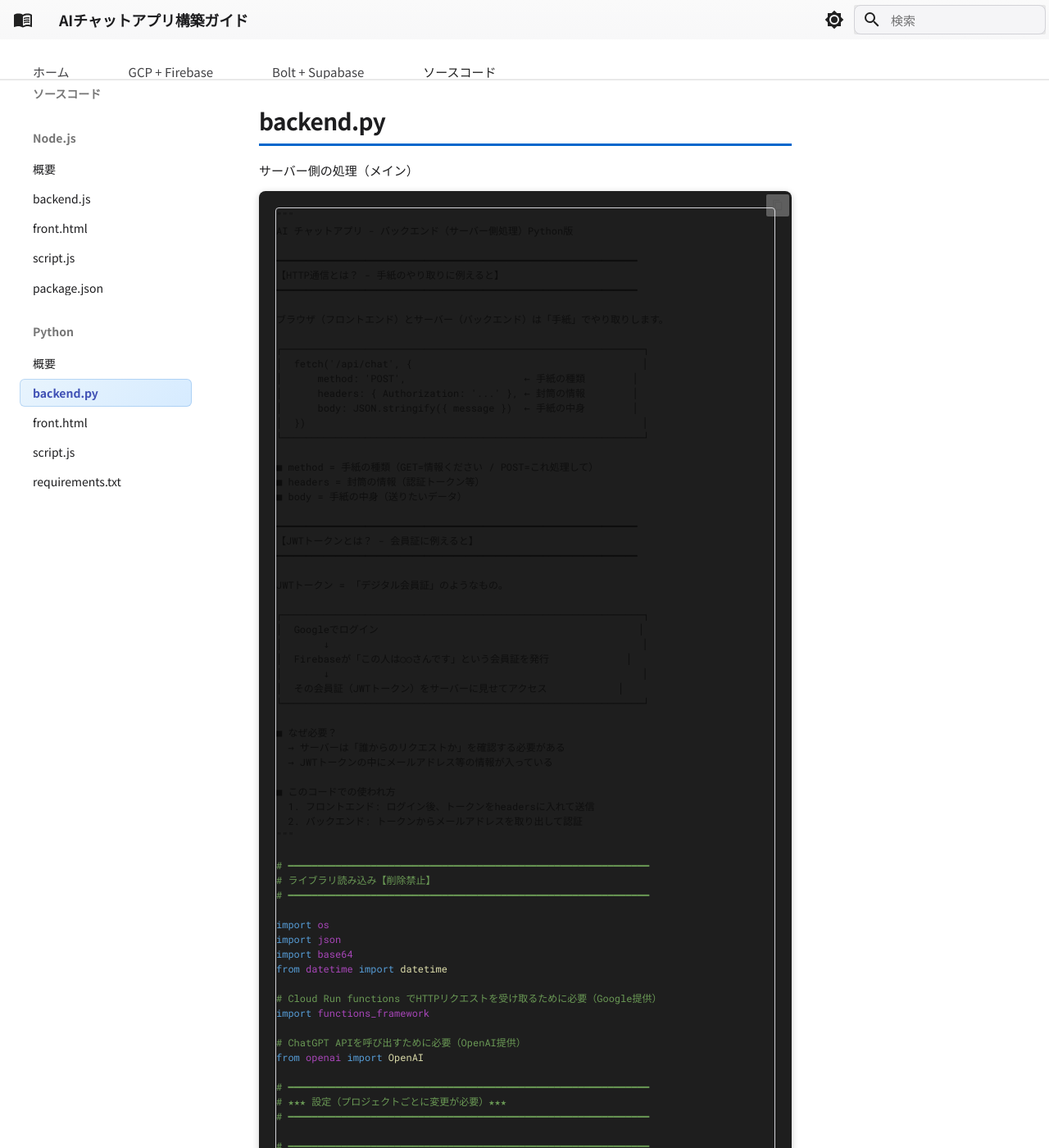
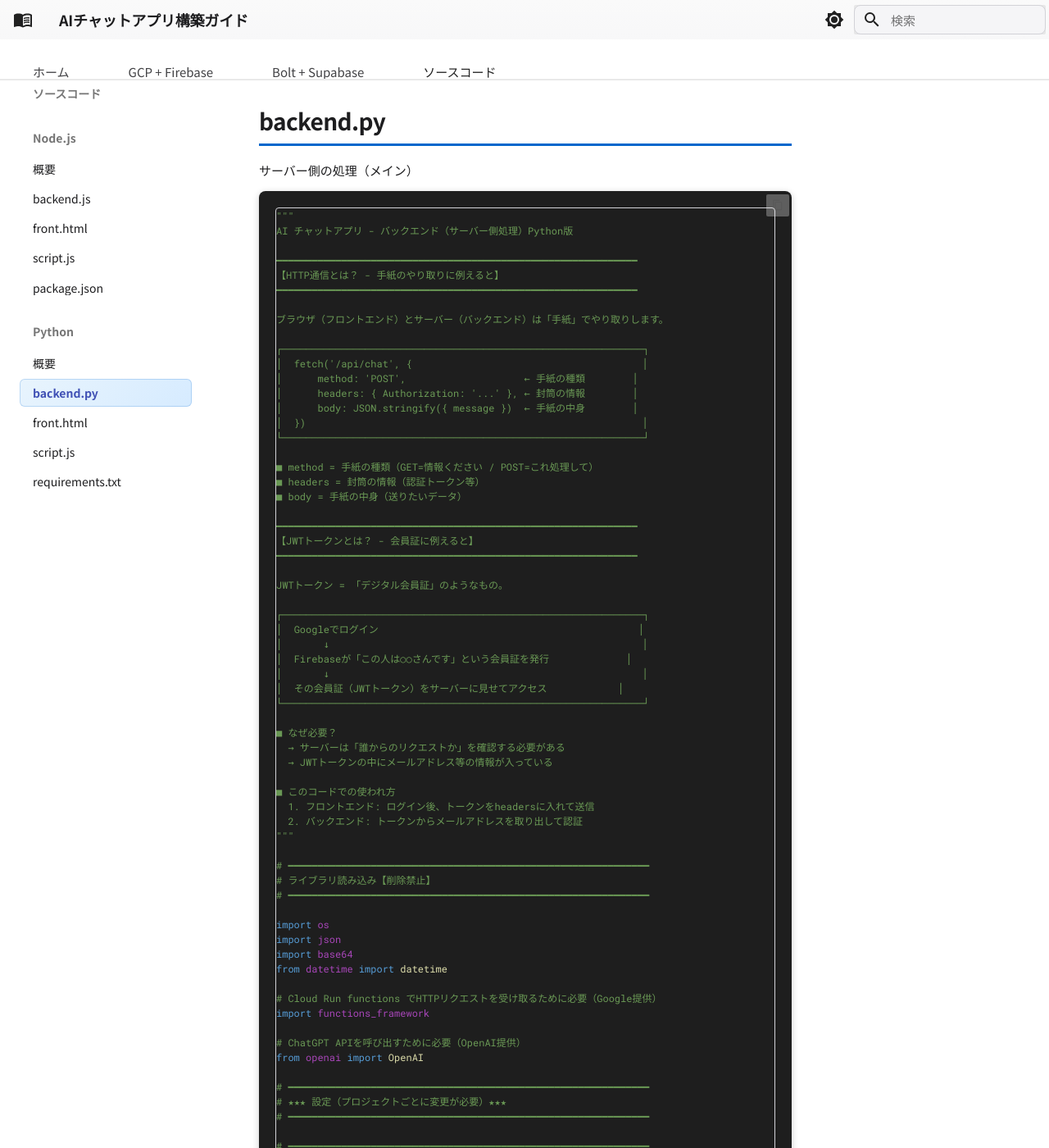
Before and after one commit to michihiro-316/ai-chat-docs, an MkDocs documentation site: the page built from docs/code/python/backend.md, in a window 1280 px wide and 1400 px high. Shown: the whole window at 82% size. Built offline with MkDocs 1.6.1 and Material for MkDocs 9.7.7, drawn with Linux system fonts in a browser that asks for light colours.

Commit message:
fix: Python docstring (.sd) のシンタックスハイライトを追加
Pythonのdocstring（"""..."""）がCSSスタイル未定義のため黒背景で
見えなくなっていた問題を修正。.sd クラスに緑色(#6a9955)を適用。

🤖 Generated with [Claude Code](https://claude.com/claude-code)

Co-Authored-By: Claude Opus 4.5 <noreply@anthropic.com>

```diff
--- a/docs/stylesheets/extra.css
+++ b/docs/stylesheets/extra.css
@@ -478,6 +478,11 @@
   color: #ce9178;
 }
 
+/* Docstring (Python) */
+.md-typeset .highlight .sd {
+  color: #6a9955;
+}
+
 /* 関数名 */
 .md-typeset .highlight .n,
 .md-typeset .highlight .nf {
```
Also changed, not shown: site/gcp-firebase/02_setup/index.html, site/search/search_index.json, site/stylesheets/extra.css.
